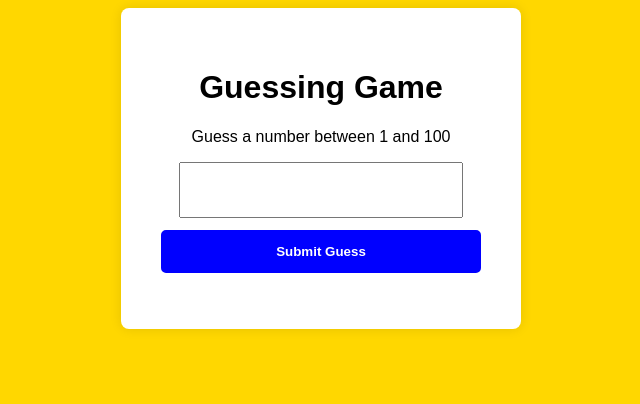
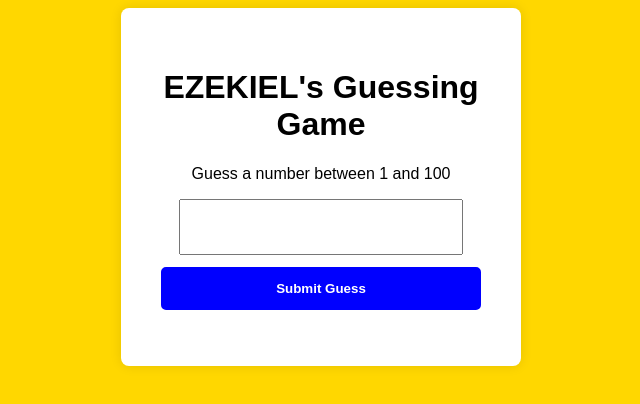
Before and after one commit to ezekielirons/guessinggame, a plain HTML site: page index.html in a window 1280 px wide. Shown: the whole page, without its empty margins (319-959 px from the left). Drawn offline with Linux system fonts and the light colour scheme.

Commit message:
Update index.html

```diff
--- a/index.html
+++ b/index.html
@@ -6,7 +6,7 @@
   </head>
   <body>
     <div class="container">
-      <h1>Guessing Game</h1>
+      <h1>EZEKIEL's Guessing Game</h1>
       <p>Guess a number between 1 and 100</p>
       <input type="number" id="guess">
       <button onclick="checkGuess()">Submit Guess</button>
```
